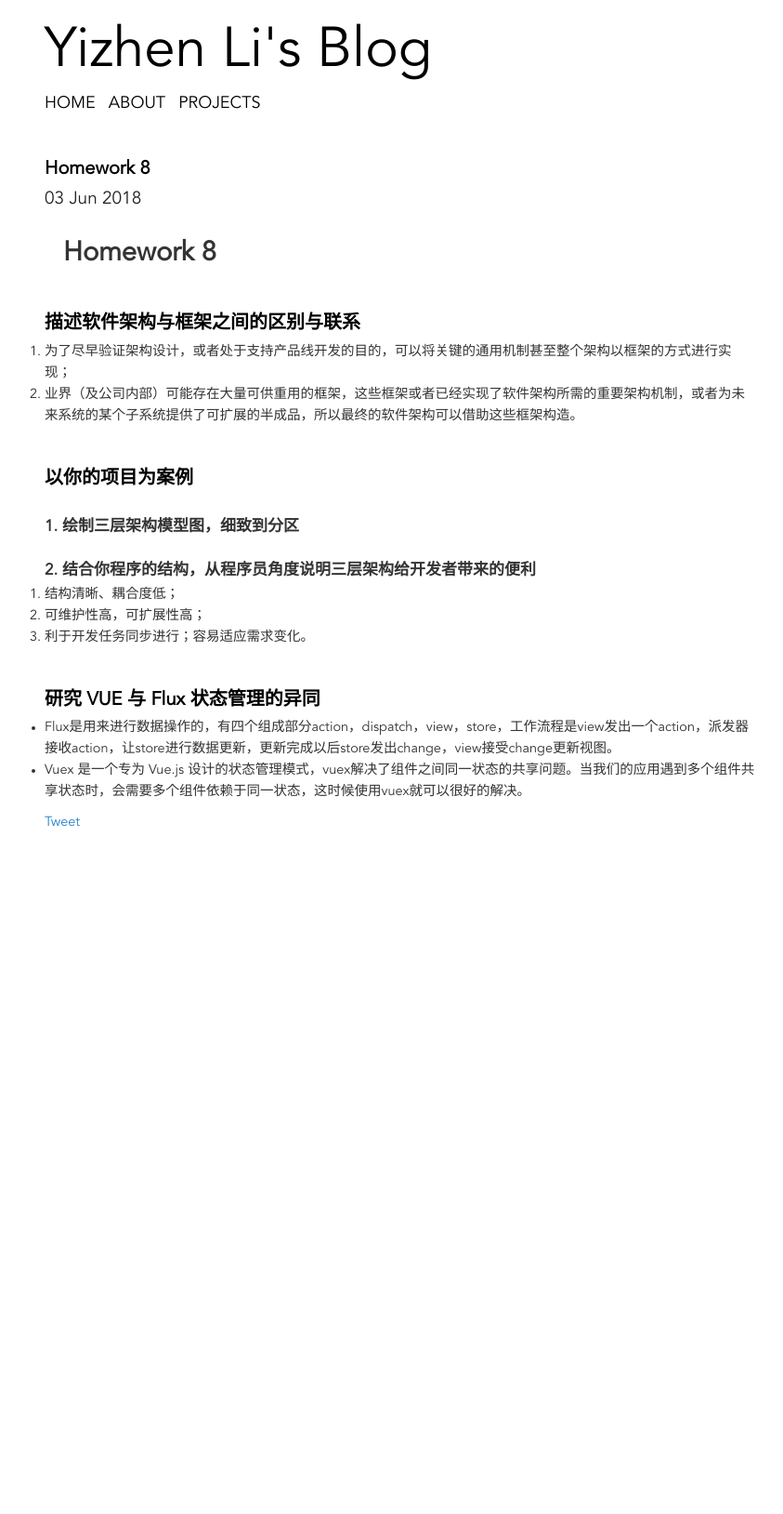
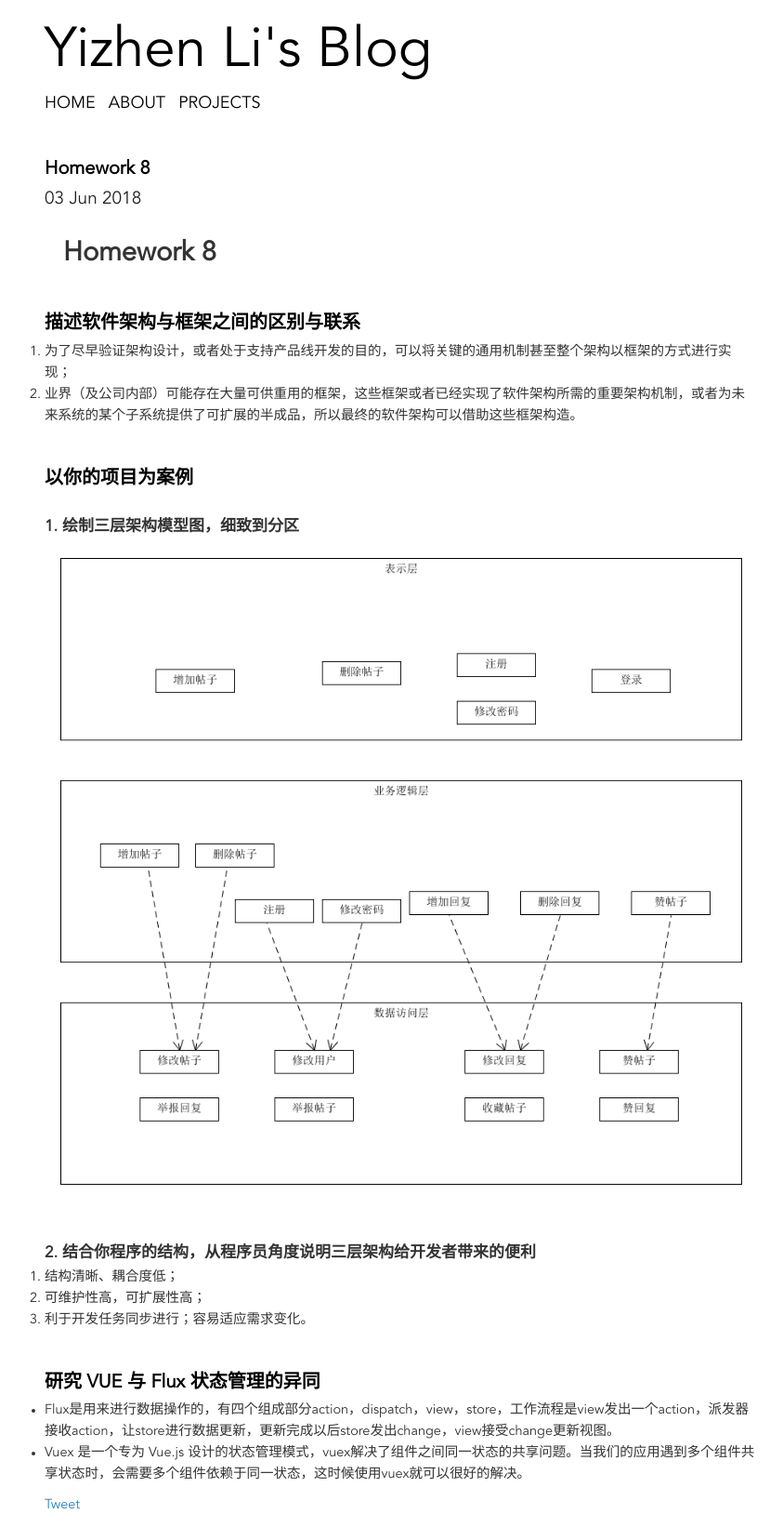
Before and after one commit to alexandrali3/alexandrali3.github.io, a Jekyll site: the page built from _posts/2018-06-03-homework8.md, in a window 1280 px wide. Shown: the whole page at 93% size, without its empty margins (208-1051 px from the left). Built offline with Jekyll 4.4.1, drawn with Linux system fonts in a browser that asks for light colours; comment, search, counter and statistics services are not loaded; before the commit the page ends 900 px from its top, so only the background shows below that.

Commit message:
Modify homework 8

```diff
--- a/_posts/2018-06-03-homework8.md
+++ b/_posts/2018-06-03-homework8.md
@@ -24,7 +24,7 @@ author:
 ## 以你的项目为案例
 
 ### 1. 绘制三层架构模型图，细致到分区
-
+![三层架构图](https://alexandrali3.github.io/alexandrali3.github.io/picture/homework8/3-layer-architecture.png)
 
 ### 2. 结合你程序的结构，从程序员角度说明三层架构给开发者带来的便利
 1. 结构清晰、耦合度低；
```
